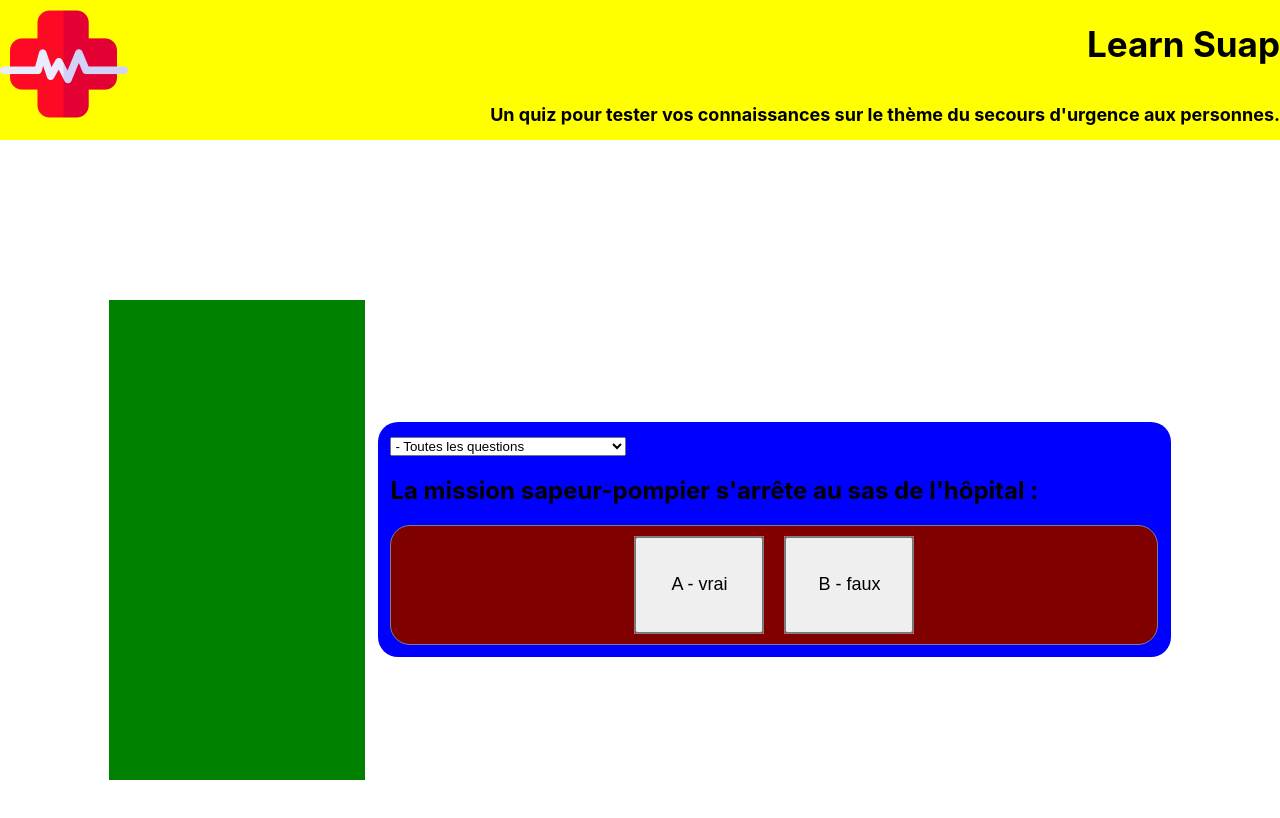
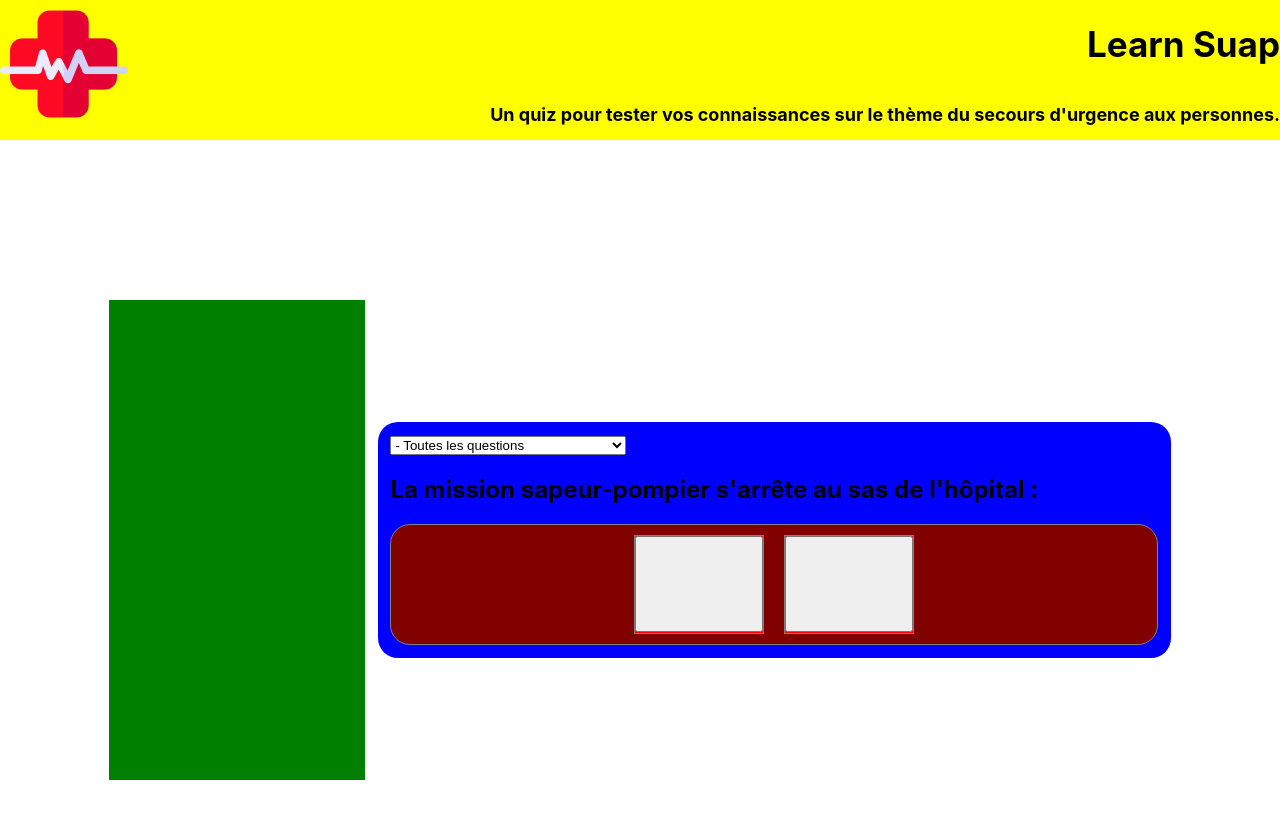
Before and after one commit to DGouron/learn-suap, a React (Create React App) app: page / in a window 1280 px wide. Shown: the top 818 px of the page. Built offline with nearby package versions, Linux system fonts and the light colour scheme.

Commit message:
Test for netify

```diff
--- a/src/components/Answer.jsx
+++ b/src/components/Answer.jsx
@@ -18,7 +18,7 @@ function Answer(props) {
   console.log(answerId);
   return (
     <StyledAnswer>
-      <StyledButton onClick={() => handleClick()}>{props.content}</StyledButton>
+      <StyledButton onClick={() => handleClick()}></StyledButton>
     </StyledAnswer>
   );
 }
```
